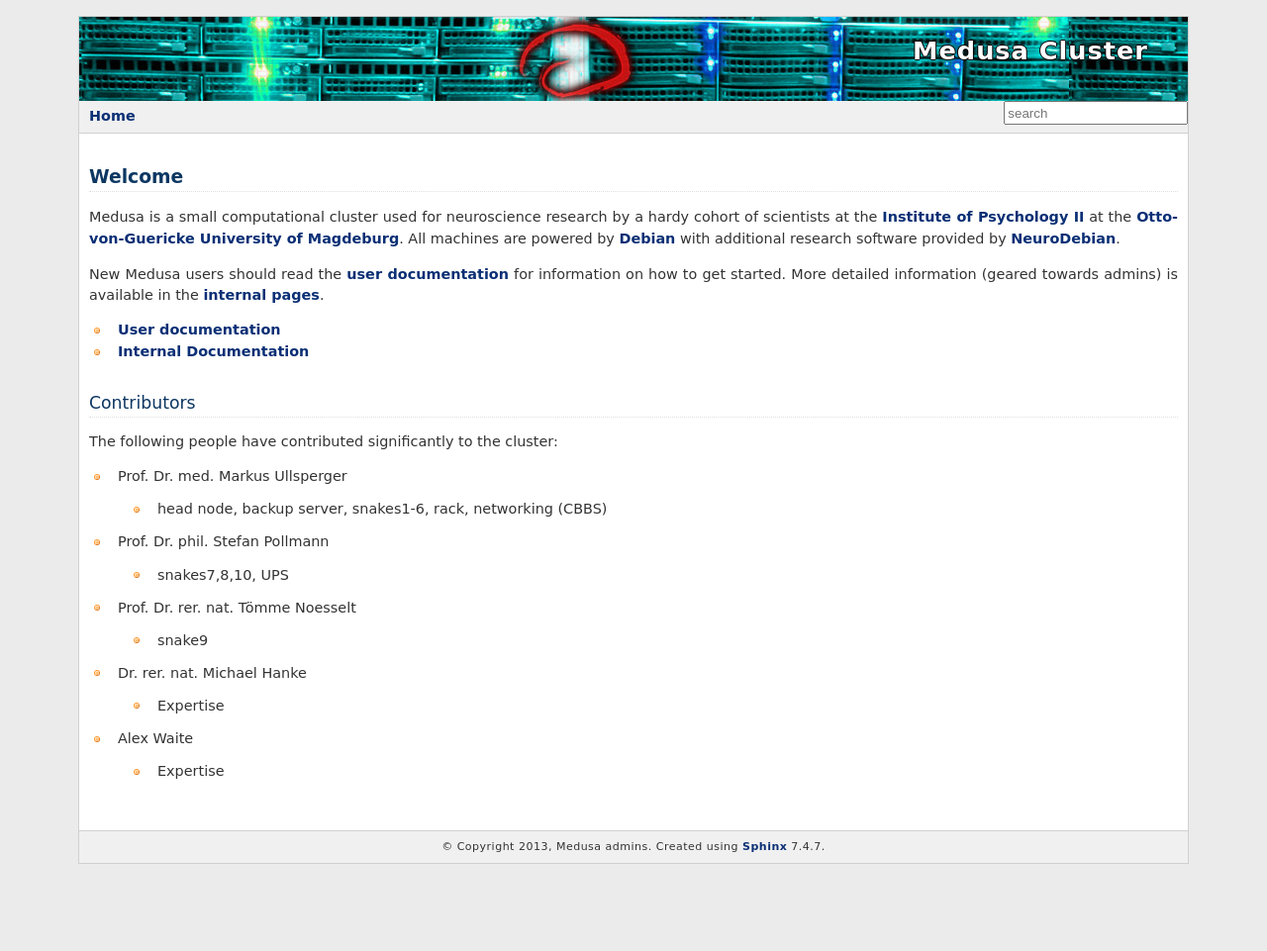
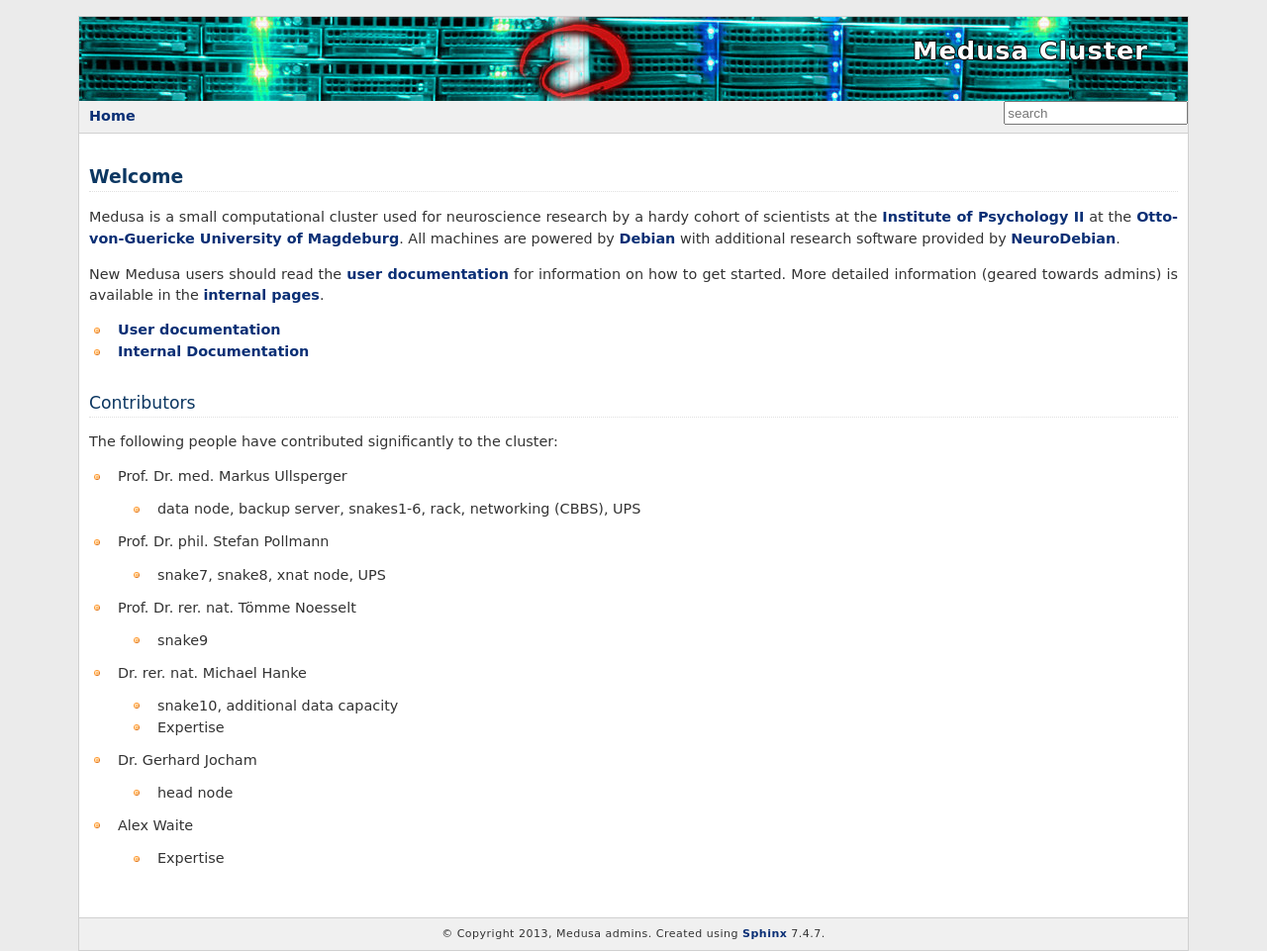
Before and after one commit to psychoinformatics-de/ipsy-docs, a Sphinx documentation site: the page built from source/index.rst, in a window 1280 px wide. Shown: the whole page at 99% size. Built offline with Sphinx 7.4.7, drawn with Linux system fonts in a browser that asks for light colours; formulas are drawn with MathJax 3; before the commit the page ends 900 px from its top, so only the background shows below that.

Commit message:
Update credits page

```diff
--- a/source/index.rst
+++ b/source/index.rst
@@ -29,16 +29,20 @@ Contributors
 The following people have contributed significantly to the cluster:
 
 * Prof. Dr. med. Markus Ullsperger
- - head node, backup server, snakes1-6, rack, networking (CBBS)
+ - data node, backup server, snakes1-6, rack, networking (CBBS), UPS
 
 * Prof. Dr. phil. Stefan Pollmann
- - snakes7,8,10, UPS
+ - snake7, snake8, xnat node, UPS
 
 * Prof. Dr. rer. nat. Tömme Noesselt
  - snake9
 
 * Dr. rer. nat. Michael Hanke
+ - snake10, additional data capacity
  - Expertise
+
+* Dr. Gerhard Jocham
+ - head node
 
 * Alex Waite
  - Expertise
```
